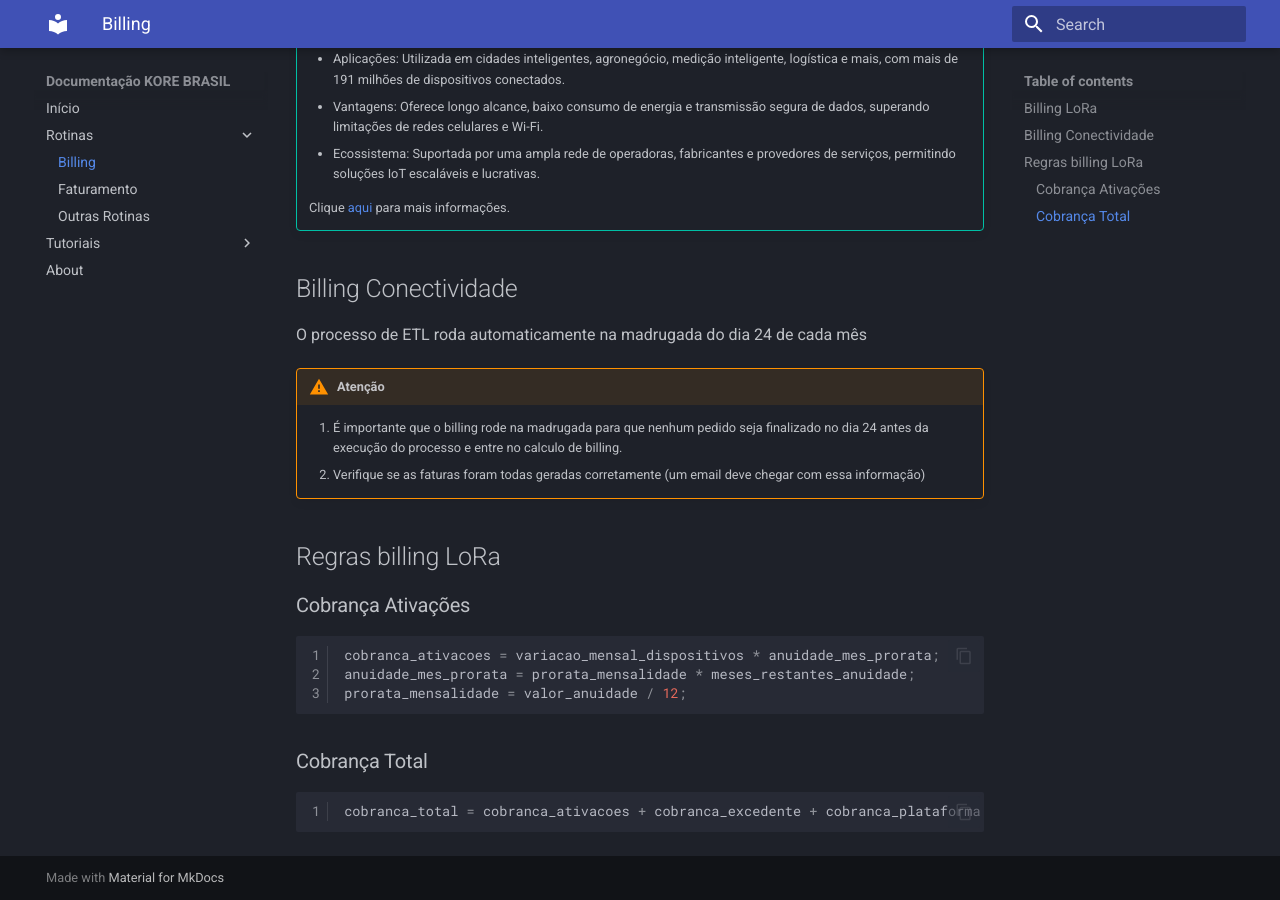
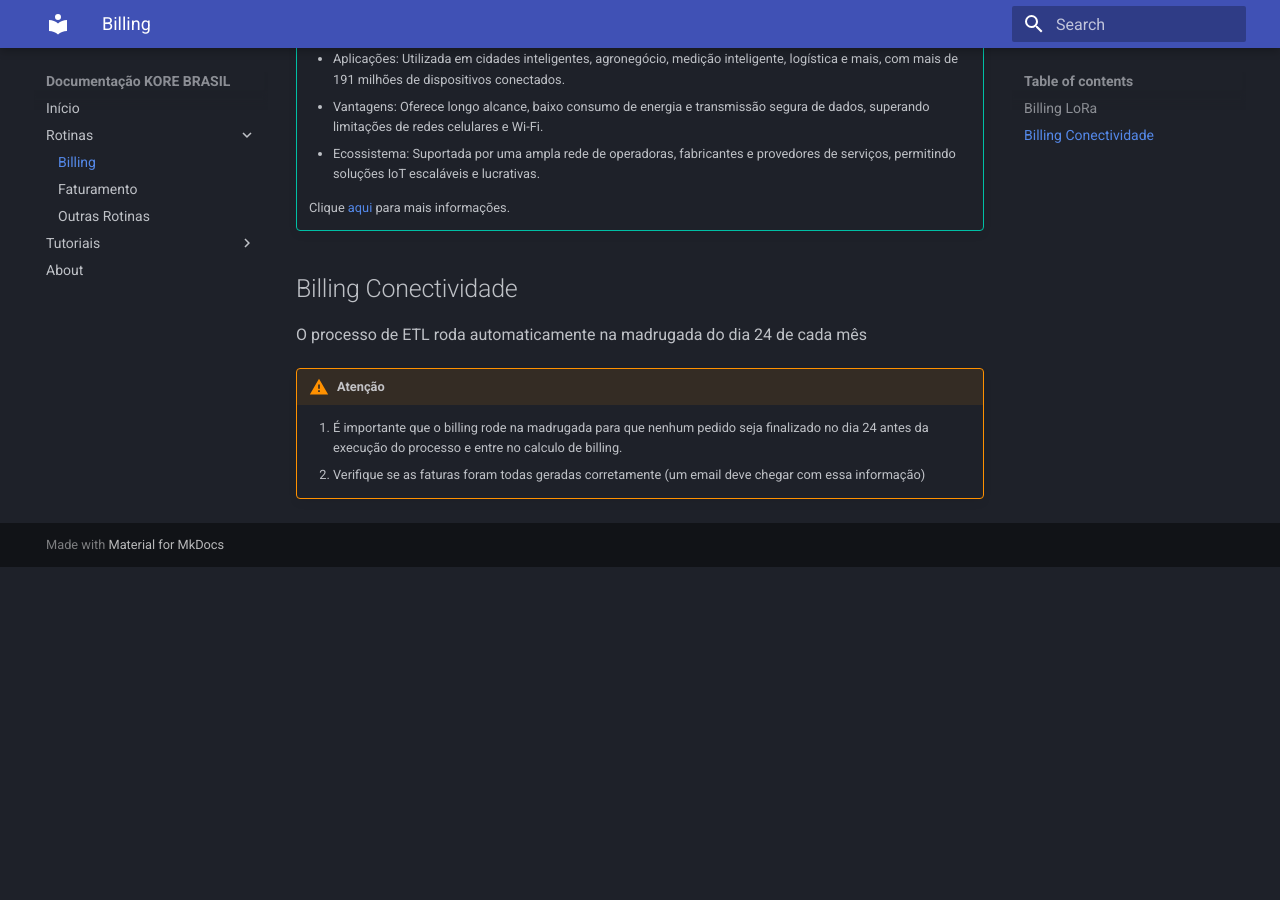
Before and after one commit to birtholive/mkdocs, an MkDocs documentation site: the page built from docs/billing.md, in a window 1280 px wide and 900 px high, scrolled down 753 px. Built offline with MkDocs 1.6.1 and Material for MkDocs 9.7.7, drawn with Linux system fonts in a browser that asks for light colours; after the commit the page ends 1320 px from its top, so only the background shows below that.

```diff
--- a/docs/billing.md
+++ b/docs/billing.md
@@ -28,16 +28,3 @@ O processo de ETL roda automaticamente na madrugada do dia 24 de cada mês
 !!! warning "Atenção"
     1. É importante que o billing rode na madrugada para que nenhum pedido seja finalizado no dia 24 antes da execução do processo e entre no calculo de billing.
     2. Verifique se as faturas foram todas geradas corretamente (um email deve chegar com essa informação)
-
-## Regras billing LoRa
-### Cobrança Ativações
-~~~js
-cobranca_ativacoes = variacao_mensal_dispositivos * anuidade_mes_prorata;
-anuidade_mes_prorata = prorata_mensalidade * meses_restantes_anuidade;
-prorata_mensalidade = valor_anuidade / 12;
-~~~
-
-### Cobrança Total
-~~~js
-cobranca_total = cobranca_ativacoes + cobranca_excedente + cobranca_plataforma + lancamentos_cobranca - lancamentos_desconto;
-~~~
--- a/mkdocs.yml
+++ b/mkdocs.yml
@@ -12,7 +12,6 @@ nav:
     - SQL: mysql.md
     - MkDocs: mkdocs.md
     - GIT: git.md
-    - JavaScript: javascript.md
   - About: about.md
 
 theme:
```
Also changed, not shown: docs/docker.md (+0 -6 lines), docs/linux.md (+0 -5 lines), docs/mysql.md (+0 -5 lines), 1 other file.
